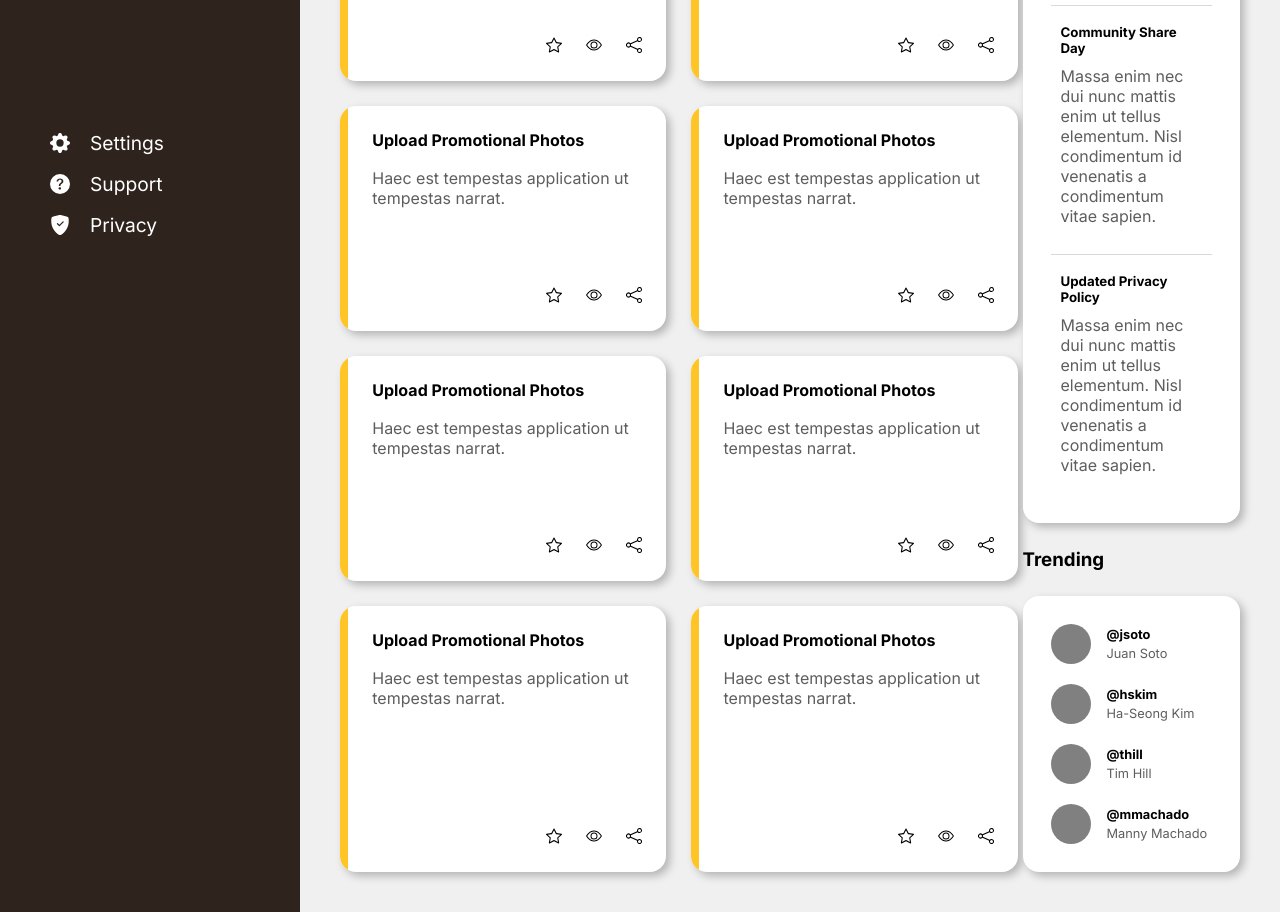
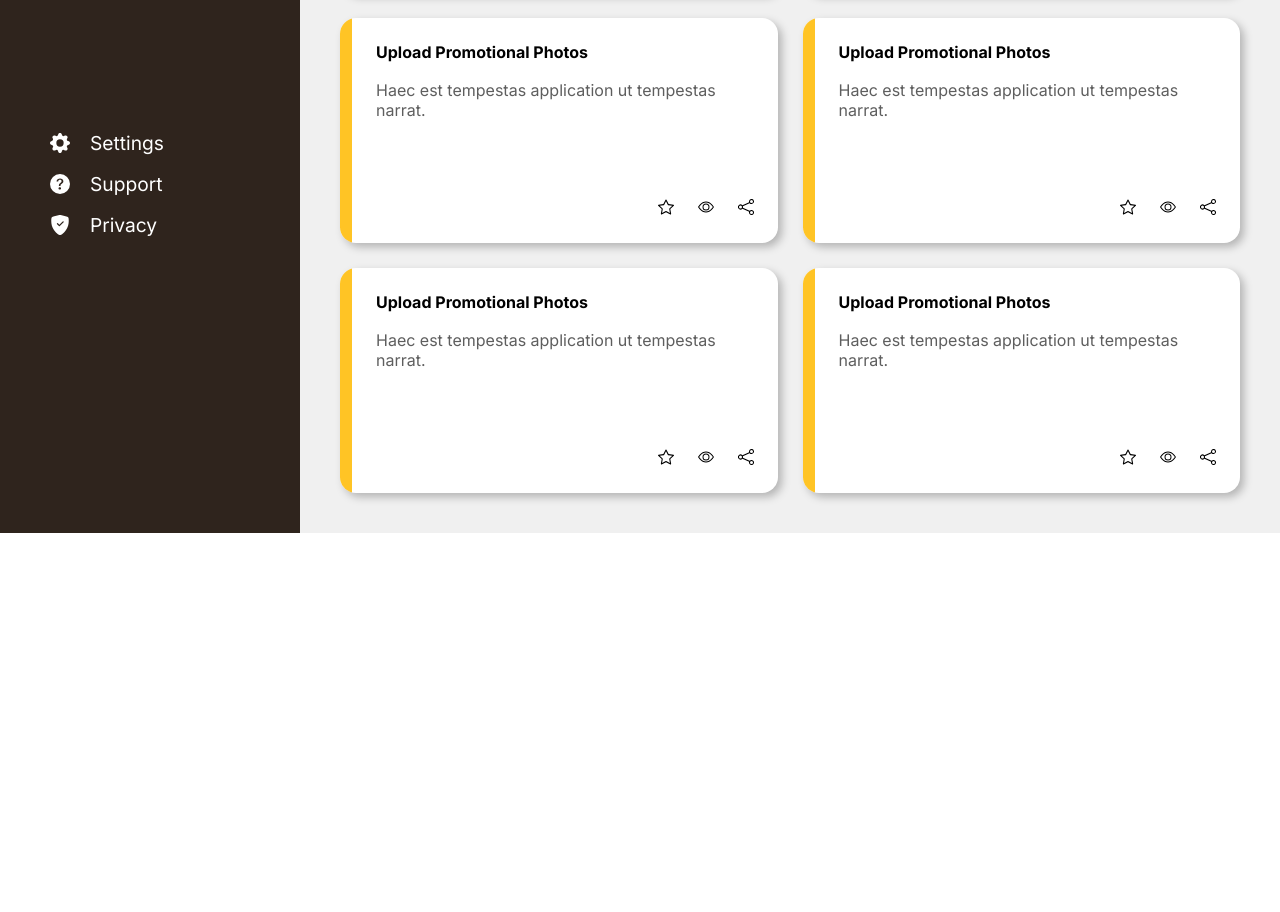
Before and after one commit to vbelmonte/dashboard, a plain HTML site: page index.html in a window 1280 px wide. Shown: the part 535-1447 px from the top of the page. After the commit the page ends 1068 px from the top, so only its background shows below. Drawn offline with Linux system fonts and the light colour scheme.

Commit message:
Modify projects grid

```diff
--- a/index.html
+++ b/index.html
@@ -127,16 +127,15 @@
                 </div>
             </div>
             <div class="project-space">
-                <div class="project-grid">
+                <div class="projects">
                     <div class="headline">
                         <h3>Your Projects</h3>
                     </div>
+                    <div class="project-grid">
                         <div class="project-card">
                             <div class="project-card-border">
-                            <!-- This will be the project card border -->
                             </div>
                             <div class="project-card-content">
-                            <!-- This will be the project card content -->
                                 <div>
                                     <h4>Upload Promotional Photos</h4>
                                     <p>Haec est tempestas application ut tempestas narrat.</p>
@@ -157,10 +156,8 @@
                         </div>
                         <div class="project-card">
                             <div class="project-card-border">
-                            <!-- This will be the project card border -->
                             </div>
                             <div class="project-card-content">
-                            <!-- This will be the project card content -->
                                 <div>
                                     <h4>Upload Promotional Photos</h4>
                                     <p>Haec est tempestas application ut tempestas narrat.</p>
@@ -181,10 +178,8 @@
                         </div>
                         <div class="project-card">
                             <div class="project-card-border">
-                            <!-- This will be the project card border -->
                             </div>
                             <div class="project-card-content">
-                            <!-- This will be the project card content -->
                                 <div>
                                     <h4>Upload Promotional Photos</h4>
                                     <p>Haec est tempestas application ut tempestas narrat.</p>
@@ -205,10 +200,8 @@
                         </div>
                         <div class="project-card">
                             <div class="project-card-border">
-                            <!-- This will be the project card border -->
                             </div>
                             <div class="project-card-content">
-                            <!-- This will be the project card content -->
                                 <div>
                                     <h4>Upload Promotional Photos</h4>
                                     <p>Haec est tempestas application ut tempestas narrat.</p>
@@ -229,10 +222,8 @@
                         </div>
                         <div class="project-card">
                             <div class="project-card-border">
-                            <!-- This will be the project card border -->
                             </div>
                             <div class="project-card-content">
-                            <!-- This will be the project card content -->
                                 <div>
                                     <h4>Upload Promotional Photos</h4>
                                     <p>Haec est tempestas application ut tempestas narrat.</p>
@@ -253,58 +244,8 @@
                         </div>
                         <div class="project-card">
                             <div class="project-card-border">
-                            <!-- This will be the project card border -->
                             </div>
                             <div class="project-card-content">
-                            <!-- This will be the project card content -->
-                            <div>
-                                <h4>Upload Promotional Photos</h4>
-                                <p>Haec est tempestas application ut tempestas narrat.</p>
-                            </div>
-                            <div class="project-card-btns">
-                                <span><svg xmlns="http://www.w3.org/2000/svg" width="16" height="16" fill="currentColor" class="bi bi-star" viewBox="0 0 16 16">
-                                    <path d="M2.866 14.85c-.078.444.36.791.746.593l4.39-2.256 4.389 2.256c.386.198.824-.149.746-.592l-.83-4.73 3.522-3.356c.33-.314.16-.888-.282-.95l-4.898-.696L8.465.792a.513.513 0 0 0-.927 0L5.354 5.12l-4.898.696c-.441.062-.612.636-.283.95l3.523 3.356-.83 4.73zm4.905-2.767-3.686 1.894.694-3.957a.565.565 0 0 0-.163-.505L1.71 6.745l4.052-.576a.525.525 0 0 0 .393-.288L8 2.223l1.847 3.658a.525.525 0 0 0 .393.288l4.052.575-2.906 2.77a.565.565 0 0 0-.163.506l.694 3.957-3.686-1.894a.503.503 0 0 0-.461 0z"/>
-                                  </svg></span>
-                                  <span><svg xmlns="http://www.w3.org/2000/svg" width="16" height="16" fill="currentColor" class="bi bi-eye" viewBox="0 0 16 16">
-                                    <path d="M16 8s-3-5.5-8-5.5S0 8 0 8s3 5.5 8 5.5S16 8 16 8zM1.173 8a13.133 13.133 0 0 1 1.66-2.043C4.12 4.668 5.88 3.5 8 3.5c2.12 0 3.879 1.168 5.168 2.457A13.133 13.133 0 0 1 14.828 8c-.058.087-.122.183-.195.288-.335.48-.83 1.12-1.465 1.755C11.879 11.332 10.119 12.5 8 12.5c-2.12 0-3.879-1.168-5.168-2.457A13.134 13.134 0 0 1 1.172 8z"/>
-                                    <path d="M8 5.5a2.5 2.5 0 1 0 0 5 2.5 2.5 0 0 0 0-5zM4.5 8a3.5 3.5 0 1 1 7 0 3.5 3.5 0 0 1-7 0z"/>
-                                  </svg></span>
-                                  <span><svg xmlns="http://www.w3.org/2000/svg" width="16" height="16" fill="currentColor" class="bi bi-share" viewBox="0 0 16 16">
-                                    <path d="M13.5 1a1.5 1.5 0 1 0 0 3 1.5 1.5 0 0 0 0-3zM11 2.5a2.5 2.5 0 1 1 .603 1.628l-6.718 3.12a2.499 2.499 0 0 1 0 1.504l6.718 3.12a2.5 2.5 0 1 1-.488.876l-6.718-3.12a2.5 2.5 0 1 1 0-3.256l6.718-3.12A2.5 2.5 0 0 1 11 2.5zm-8.5 4a1.5 1.5 0 1 0 0 3 1.5 1.5 0 0 0 0-3zm11 5.5a1.5 1.5 0 1 0 0 3 1.5 1.5 0 0 0 0-3z"/>
-                                  </svg></span>
-                            </div>
-                        </div>
-                    </div>
-                    <div class="project-card">
-                        <div class="project-card-border">
-                            <!-- This will be the project card border -->
-                        </div>
-                        <div class="project-card-content">
-                            <!-- This will be the project card content -->
-                            <div>
-                                <h4>Upload Promotional Photos</h4>
-                                <p>Haec est tempestas application ut tempestas narrat.</p>
-                            </div>
-                            <div class="project-card-btns">
-                                <span><svg xmlns="http://www.w3.org/2000/svg" width="16" height="16" fill="currentColor" class="bi bi-star" viewBox="0 0 16 16">
-                                    <path d="M2.866 14.85c-.078.444.36.791.746.593l4.39-2.256 4.389 2.256c.386.198.824-.149.746-.592l-.83-4.73 3.522-3.356c.33-.314.16-.888-.282-.95l-4.898-.696L8.465.792a.513.513 0 0 0-.927 0L5.354 5.12l-4.898.696c-.441.062-.612.636-.283.95l3.523 3.356-.83 4.73zm4.905-2.767-3.686 1.894.694-3.957a.565.565 0 0 0-.163-.505L1.71 6.745l4.052-.576a.525.525 0 0 0 .393-.288L8 2.223l1.847 3.658a.525.525 0 0 0 .393.288l4.052.575-2.906 2.77a.565.565 0 0 0-.163.506l.694 3.957-3.686-1.894a.503.503 0 0 0-.461 0z"/>
-                                  </svg></span>
-                                  <span><svg xmlns="http://www.w3.org/2000/svg" width="16" height="16" fill="currentColor" class="bi bi-eye" viewBox="0 0 16 16">
-                                    <path d="M16 8s-3-5.5-8-5.5S0 8 0 8s3 5.5 8 5.5S16 8 16 8zM1.173 8a13.133 13.133 0 0 1 1.66-2.043C4.12 4.668 5.88 3.5 8 3.5c2.12 0 3.879 1.168 5.168 2.457A13.133 13.133 0 0 1 14.828 8c-.058.087-.122.183-.195.288-.335.48-.83 1.12-1.465 1.755C11.879 11.332 10.119 12.5 8 12.5c-2.12 0-3.879-1.168-5.168-2.457A13.134 13.134 0 0 1 1.172 8z"/>
-                                    <path d="M8 5.5a2.5 2.5 0 1 0 0 5 2.5 2.5 0 0 0 0-5zM4.5 8a3.5 3.5 0 1 1 7 0 3.5 3.5 0 0 1-7 0z"/>
-                                  </svg></span>
-                                  <span><svg xmlns="http://www.w3.org/2000/svg" width="16" height="16" fill="currentColor" class="bi bi-share" viewBox="0 0 16 16">
-                                    <path d="M13.5 1a1.5 1.5 0 1 0 0 3 1.5 1.5 0 0 0 0-3zM11 2.5a2.5 2.5 0 1 1 .603 1.628l-6.718 3.12a2.499 2.499 0 0 1 0 1.504l6.718 3.12a2.5 2.5 0 1 1-.488.876l-6.718-3.12a2.5 2.5 0 1 1 0-3.256l6.718-3.12A2.5 2.5 0 0 1 11 2.5zm-8.5 4a1.5 1.5 0 1 0 0 3 1.5 1.5 0 0 0 0-3zm11 5.5a1.5 1.5 0 1 0 0 3 1.5 1.5 0 0 0 0-3z"/>
-                                  </svg></span>
-                            </div>
-                        </div>
-                    </div>
-                    <div class="project-card">
-                        <div class="project-card-border">
-                            <!-- This will be the project card border -->
-                        </div>
-                        <div class="project-card-content">
-                            <!-- This will be the project card content -->
                                 <div>
                                     <h4>Upload Promotional Photos</h4>
                                     <p>Haec est tempestas application ut tempestas narrat.</p>
@@ -324,7 +265,8 @@
                             </div>
                         </div>
                     </div>
-                <div class="project-side">
+                </div>
+                <!-- <div class="project-side">
                     <div>
                         <h3>Announcements</h3>
                     </div>
@@ -381,7 +323,7 @@
                             </div>
                         </div>
                     </div>
-                </div>
+                </div> -->
             </div>
         </div>
     </body>
--- a/styles.css
+++ b/styles.css
@@ -34,13 +34,6 @@ body {
 .header {
     grid-column: 2 / 3;
     grid-row: 1 / 2;
-}
-
-.project-space {
-    grid-column: 2 / 3;
-    grid-row: 2 / 3;
-
-    background-color: #F0F0F0;
 }
 
 h1, h2, h3, h4, h5 {
@@ -166,21 +159,24 @@ button {
 }
 
 .project-space {
-    display: flex;
-    gap: 30px;
+    /*display: flex;
+    gap: 30px;*/
     padding: 40px;
+
+    background-color: #F0F0F0;
 }
 
 .headline {
-    grid-column: 1 / 3;
+    margin: 20px 0px;
 }
 
 .project-grid {
     display: grid;
     flex: 3;
     gap: 25px;
-    grid-template-columns: repeat(2, min(350px, 50%));
-    grid-template-rows: auto repeat(3, min(225px, 50%));
+    grid-template-columns: repeat(2, minmax(100px, 50%));
+    grid-template-rows: 225px;
+    grid-auto-rows: 225px;
 }
 
 .project-side {
@@ -213,6 +209,7 @@ button {
 .project-card-content {
     display: flex;
     flex-direction: column;
+    flex: 1;
     padding: 24px;
 }
 
```
Lines whose indentation alone changed are shown as unchanged.
